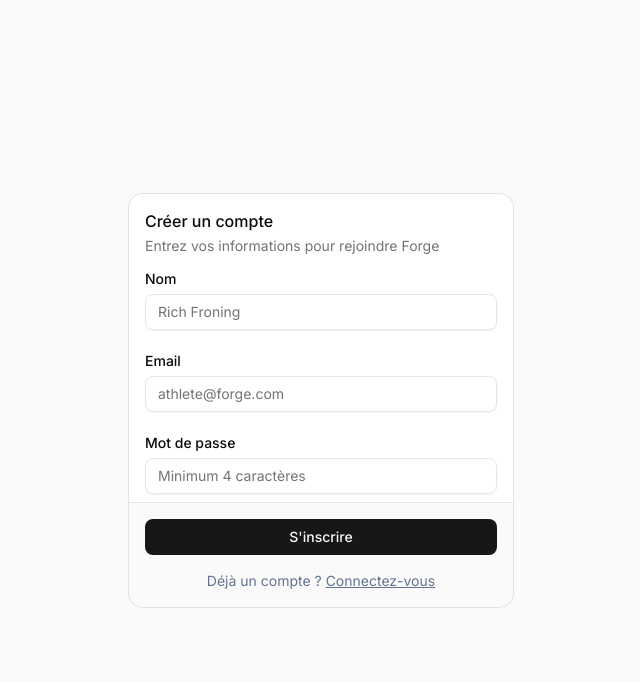
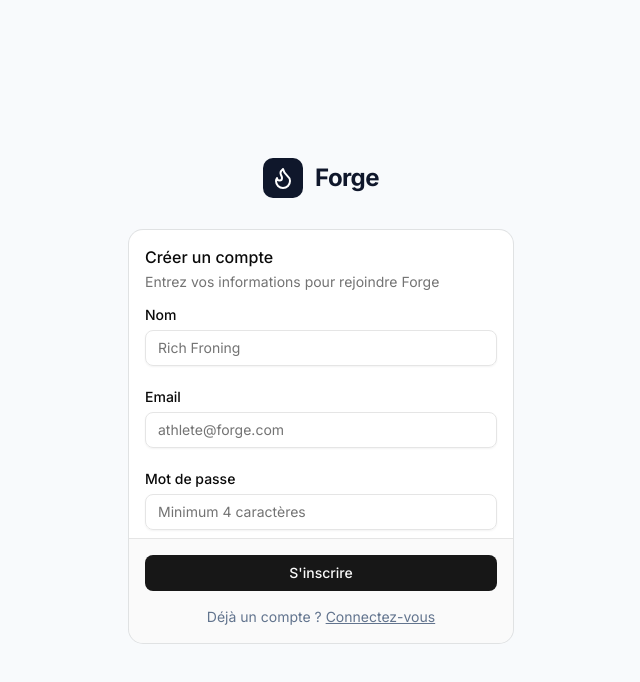
Before and after one commit to KevinLhuillier/forge, a Next.js app: page /register in a window 1280 px wide. Shown: the top 682 px of the page, without its empty margins (319-959 px from the left). Built offline with nearby package versions, Linux system fonts and the light colour scheme.

Commit message:
Logo on Logins pages

```diff
--- a/app/login/page.tsx
+++ b/app/login/page.tsx
@@ -15,6 +15,7 @@ import {
 import { Input } from "@/components/ui/input"
 import { Label } from "@/components/ui/label"
 import Link from "next/link";
+import Logo from "@/components/Logo";
 
 export default function LoginPage() {
     const router = useRouter()
@@ -60,7 +61,12 @@ export default function LoginPage() {
     }
 
     return (
-        <main className="flex min-h-screen items-center justify-center p-4 bg-slate-50">
+        <main className="flex min-h-screen flex-col items-center justify-center bg-slate-50 p-4">
+
+            <div className="mb-8">
+                <Logo />
+            </div>
+
             <Card className="w-full max-w-sm">
                 <CardHeader>
                     <CardTitle>Login to your account</CardTitle>
--- a/app/register/page.tsx
+++ b/app/register/page.tsx
@@ -14,6 +14,7 @@ import {
 } from "@/components/ui/card"
 import { Input } from "@/components/ui/input"
 import { Label } from "@/components/ui/label"
+import Logo from "@/components/Logo";
 
 export default function RegisterPage() {
     const router = useRouter()
@@ -63,7 +64,12 @@ export default function RegisterPage() {
     }
 
     return (
-        <main className="flex min-h-screen items-center justify-center p-4 bg-slate-50">
+        <main className="flex min-h-screen flex-col items-center justify-center bg-slate-50 p-4">
+
+            <div className="mb-8">
+                <Logo />
+            </div>
+
             <Card className="w-full max-w-sm">
                 <CardHeader>
                     <CardTitle>Créer un compte</CardTitle>
--- /dev/null
+++ b/components/Logo.tsx
@@ -0,0 +1,15 @@
+import Link from "next/link"
+import { Flame } from "lucide-react"
+
+export default function Logo() {
+    return (
+        <Link href="/" className="flex items-center gap-3 transition-opacity hover:opacity-90 w-fit">
+            <div className="bg-slate-900 p-2 rounded-lg flex items-center justify-center">
+                <Flame className="w-6 h-6 text-white" />
+            </div>
+            <span className="text-2xl font-bold tracking-tight text-slate-900">
+        Forge
+      </span>
+        </Link>
+    )
+}
--- a/components/Sidebar.tsx
+++ b/components/Sidebar.tsx
@@ -20,6 +20,7 @@ import {
     SheetTitle,
     SheetTrigger,
 } from "@/components/ui/sheet"
+import Logo from "@/components/Logo";
 
 // 1. CORRECTION : On sort NavContent du composant principal
 // On lui passe pathname et une fonction optionnelle pour fermer le menu
@@ -34,11 +35,8 @@ function NavContent({
         <div className="flex flex-col h-full justify-between">
             <div className="space-y-6">
 
-                <div className="hidden md:flex items-center gap-3 px-2 mb-2">
-                    <div className="bg-slate-900 p-2 rounded-lg">
-                        <Flame className="w-6 h-6 text-white" />
-                    </div>
-                    <span className="text-xl font-bold tracking-tight">Forge</span>
+                <div className="mb-8">
+                    <Logo />
                 </div>
 
                 <nav className="space-y-2">
```
